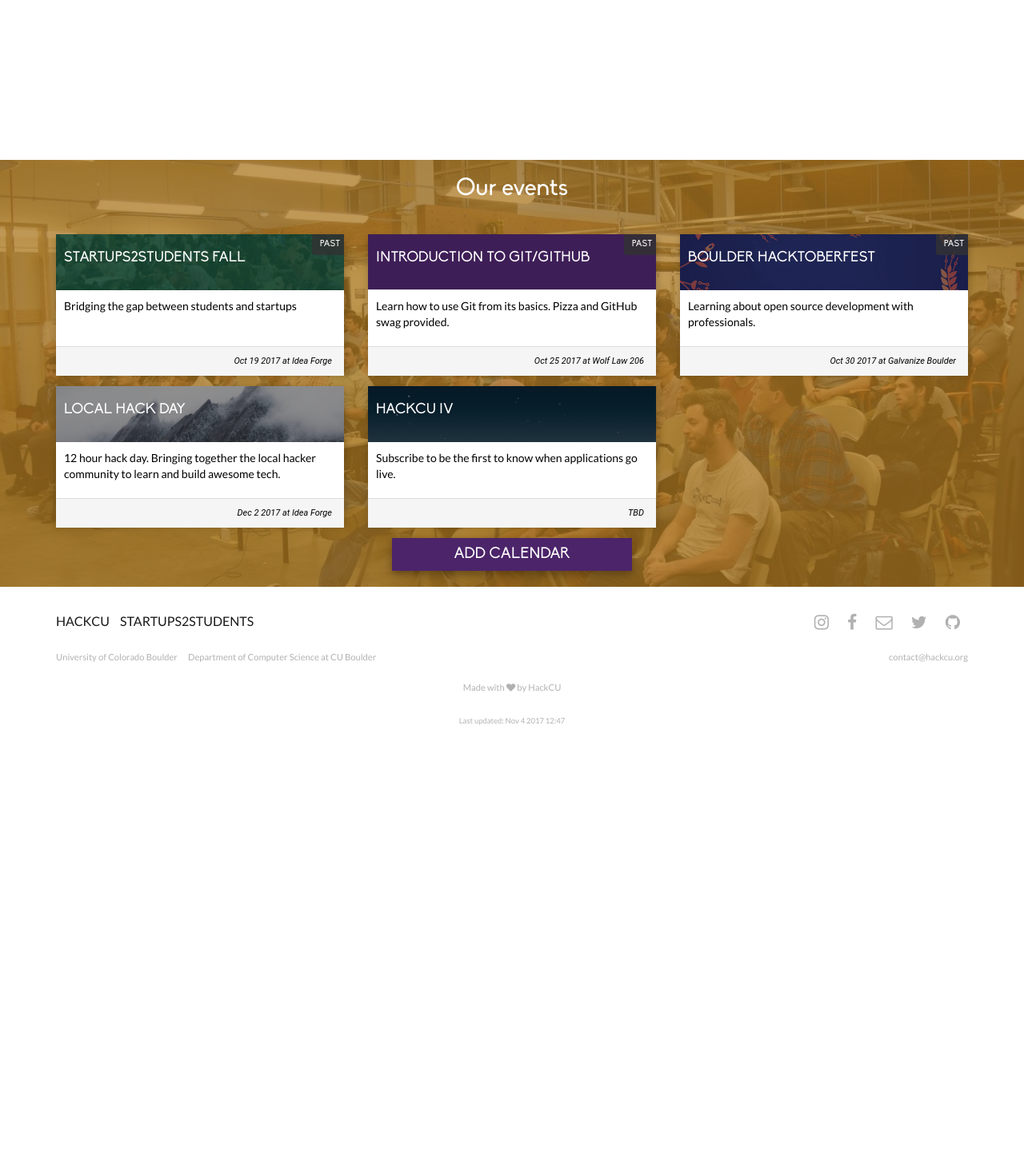
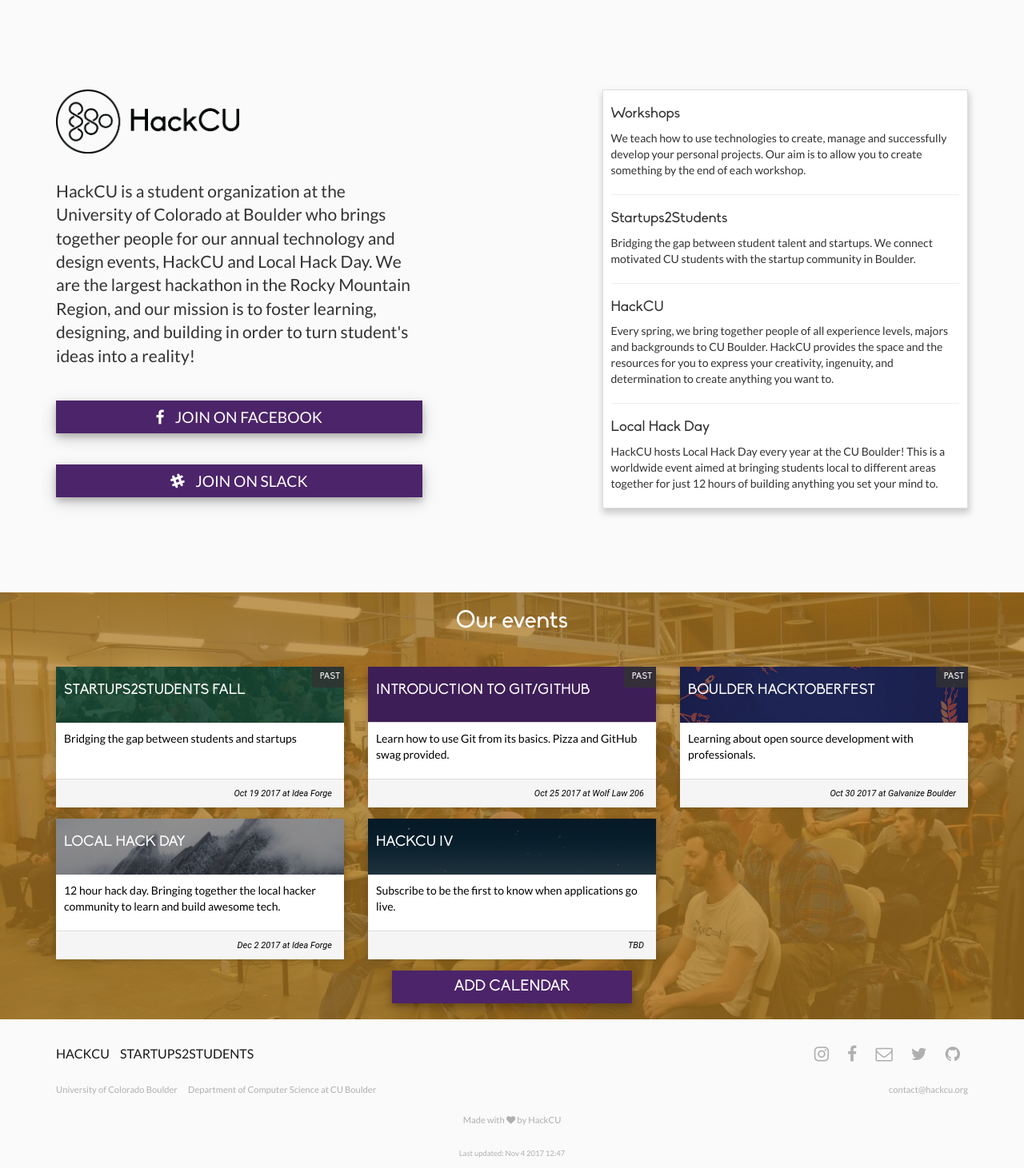
Before and after one commit to casassg/events-landing, a Jekyll site: the page built from index.md, in a window 1280 px wide. Shown: the whole page at 80% size. Built offline with Jekyll 4.4.1, drawn with Linux system fonts in a browser that asks for light colours; nearby versions of some CDN libraries; before the commit the page ends 921 px from its top, so only the background shows below that.

Commit message:
add header

```diff
--- a/_config.yml
+++ b/_config.yml
@@ -1,17 +1,26 @@
 
 # Personalization vars
 name: HackCU Events
+og: assets/img/flatirons.jpg
+logo: /assets/img/logo.png
+original_repo: https://github.com/hackcu/events
+description: Find all of HackCU's events in one place.
+ga: UA-109088240-1
+
 author: HackCU
+author-description: "HackCU is a student organization at the University of Colorado at Boulder who brings together
+    people for our annual technology and design events, HackCU and Local Hack Day. We are the largest hackathon in the Rocky Mountain Region, and
+    our mission is to foster learning, designing, and building in order to turn student's ideas into a reality!"
+
 twitter: hackcu
 fb: hackcu
-og: assets/img/flatirons.jpg
-original_repo: https://github.com/hackcu/events
-description: Find all of HackCU's events in one place.
+fb-community: hackcu
+slack-signup: https://slack.hackcu.org
+
 instagram: hackcu
 github: hackcu
 email: contact@hackcu.org
 domain: events.hackcu.org
-ga: UA-109088240-1
 
 
 # Internal configuration
--- /dev/null
+++ b/_data/what_we_do.yml
@@ -0,0 +1,8 @@
+- title: Workshops
+  description: "We teach how to use technologies to create, manage and successfully develop your personal projects. Our aim is to allow you to create something by the end of each workshop."
+- title: Startups2Students
+  description: "Bridging the gap between student talent and startups. We connect motivated CU students with the startup community in Boulder."
+- title: HackCU
+  description: "Every spring, we bring together people of all experience levels, majors and backgrounds to CU Boulder. HackCU provides the space and the resources for you to express your creativity, ingenuity, and determination to create anything you want to."
+- title: Local Hack Day
+  description: "HackCU hosts Local Hack Day every year at the CU Boulder! This is a worldwide event aimed at bringing students local to different areas together for just 12 hours of building anything you set your mind to."
--- a/_includes/header.html
+++ b/_includes/header.html
@@ -1,2 +1,27 @@
 <header>
+	<div class="container">
+		<div class="row">
+			<div class="col-md-5">
+				<img src="{{site.logo}}" class="logo">
+				<p class="lead">{{site.author-description}}</p>
+				{% if site.fb-community %}
+					<a class="btn btn-accent btn-block" href="https://facebook.com/groups/{{site.fb-community}}" target="_blank"><i class="fa fa-facebook" aria-hidden="true"></i> Join on Facebook</a>
+				{% endif %}
+				{% if site.slack-signup %}
+					<a class="btn btn-accent btn-block" href="{{site.slack-signup}}" target="_blank"><i class="fa fa-slack" aria-hidden="true"></i> Join on Slack</a>
+				{%endif%}
+			</div>
+			<div class="col-md-5 col-md-offset-2">
+				<div class="panel panel-default ">
+                    <div class="panel-body">
+                    	{% for point in site.data.what_we_do %}
+							<h4>{{point.title}}</h4>
+							<p>{{point.description}}</p>
+							{%unless forloop.last %}<hr>{%endunless%}
+                    	{% endfor %}
+					</div>
+				</div>
+			</div>
+		</div>
+	</div>
 </header>
--- a/assets/css/main.scss
+++ b/assets/css/main.scss
@@ -3,7 +3,7 @@
 
 @import "mixins";
 
-$background-color: rgba(255, 255, 255,1.0);
+$background-color: #FAFAFA;
 // $accent-color: #165E33;
 // $events-color:#AA504A;
 $accent-color: #4C246A;
@@ -30,13 +30,98 @@
 
 }
 
+h1,h2,h3,h4,h5 {
+    font-family: "Biko", Helvetica, sans-serif;
+
+}
+
 .biko {
     font-family: "Biko", Helvetica, sans-serif;
 }
 
+.btn {
+    @include box-shadow(0 4px 8px 0 rgba(0, 0, 0, 0.2), 0 6px 20px 0 rgba(0, 0, 0, 0.19));
+    text-transform: uppercase;
+    @include border-radius(0);
+    position: relative;
+    top: 0;
+    @include transition(all .1s linear);
+
+    &:hover {
+        top: 1px;
+        @include box-shadow(0 1px 2px 0 rgba(0, 0, 0, 0.2), 0 1.5px 5px 0 rgba(0, 0, 0, 0.19));
+
+
+    }
+
+    i {
+        color: inherit;
+        margin-right: 0.5em;
+    }
+    a {
+        color: inherit;
+        text-decoration: none;
+    }
+
+    &.btn-fb {
+        color: #333;
+        background-color: #fff;
+        border-color: #ccc;
+    }
+
+    &.btn-accent {
+        font-size: 1.2em;
+        color: white;
+        background-color: $accent-color;
+        border-color: $accent-color;
+
+        &:active, &:focus{
+            background-color: $accent-color;
+            margin-color: $accent-color;
+        }
+
+        &:hover{
+            background-color: lighten($accent-color, 10%);
+            margin-color: lighten($accent-color, 10%);
+        }
+
+
+    }
+
+
+}
+
+
+
 
 header {
-    height: 200px;
+    padding-top: 7em;
+    padding-bottom: 5em;
+
+    img.logo {
+        width: 50%;
+
+    }
+
+    img.logo, .lead,  .btn {
+        margin-bottom: 2em;
+
+    }
+
+     div.panel {
+        @include box-shadow(1px 5px 8px 1px rgba(0,0,0,.19));
+        @include border-radius(0);
+        .panel-body {
+            border: 1px $accent-color;
+            padding: 10px;
+        }
+
+        p{
+            font-size: 14px;
+        }
+    }
+
+
 }
 
 footer {
@@ -208,23 +293,7 @@
         }
     }
 
-    .btn {
-        @include box-shadow(0 4px 8px 0 rgba(0, 0, 0, 0.2), 0 6px 20px 0 rgba(0, 0, 0, 0.19));
-        text-transform: uppercase;
-        @include border-radius(0);
-        position: relative;
-        top: 0;
-        @include transition(all .1s linear);
 
-        &:hover {
-            top: 1px;
-            @include box-shadow(0 1px 2px 0 rgba(0, 0, 0, 0.2), 0 1.5px 5px 0 rgba(0, 0, 0, 0.19));
-
-
-        }
-
-
-    }
 
     a.event-url {
         color: black;
@@ -236,32 +305,19 @@
     }
 
     .calendar {
-        display: block;
+        margin: 0 auto;
         width: 300px;
-        font-size: 1.2em;
-        margin: 0 auto;
-        color: white;
-        background-color: $accent-color;
-        border-color: $accent-color;
+    }
 
-        &:active, &:focus{
-            background-color: $accent-color;
-            margin-color: $accent-color;
-        }
-
-        &:hover{
-            background-color: lighten($accent-color, 10%);
-            margin-color: lighten($accent-color, 10%);
-        }
-
-
-    }
 
 }
 
 
 @media (max-width: 768px) {
- .text-center-xs, {
-          text-align: center;
-   }
+    .text-center-xs, {
+        text-align: center;
+    }
+    header {
+        padding-top: 2em;
+    }
 }
--- a/index.md
+++ b/index.md
@@ -29,6 +29,8 @@
                 </div>
             {% endfor %}
         </div>
-        <a class="btn calendar biko" href="https://calendar.google.com/calendar/r?cid=webcal://{{ site.domain }}/calendars/events.ics" target="_blank">Add calendar</a>
+        <div class="row text-center">
+            <a class="btn btn-accent calendar biko" href="https://calendar.google.com/calendar/r?cid=webcal://{{ site.domain }}/calendars/events.ics" target="_blank">Add calendar</a>
+        </div>
     </div>
 </section>
```
Also changed, not shown: assets/img/logo.png (added).
